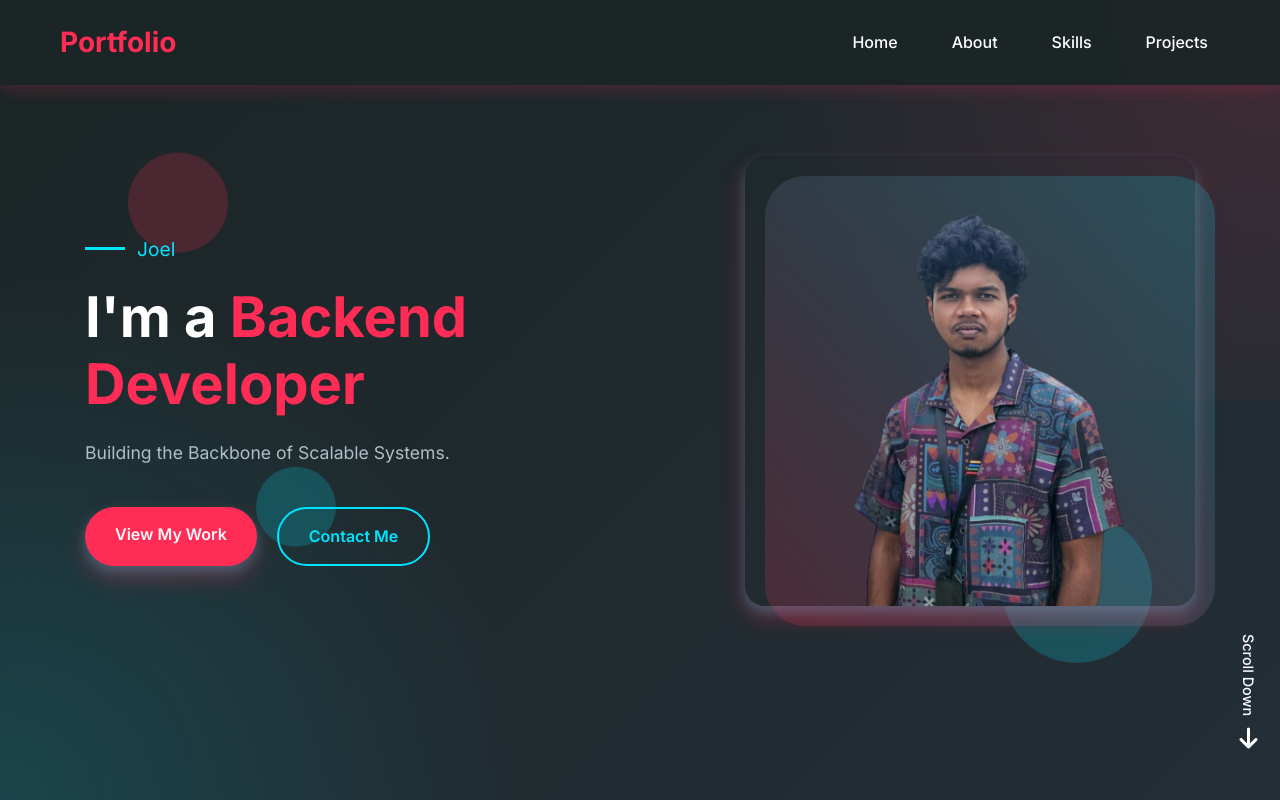
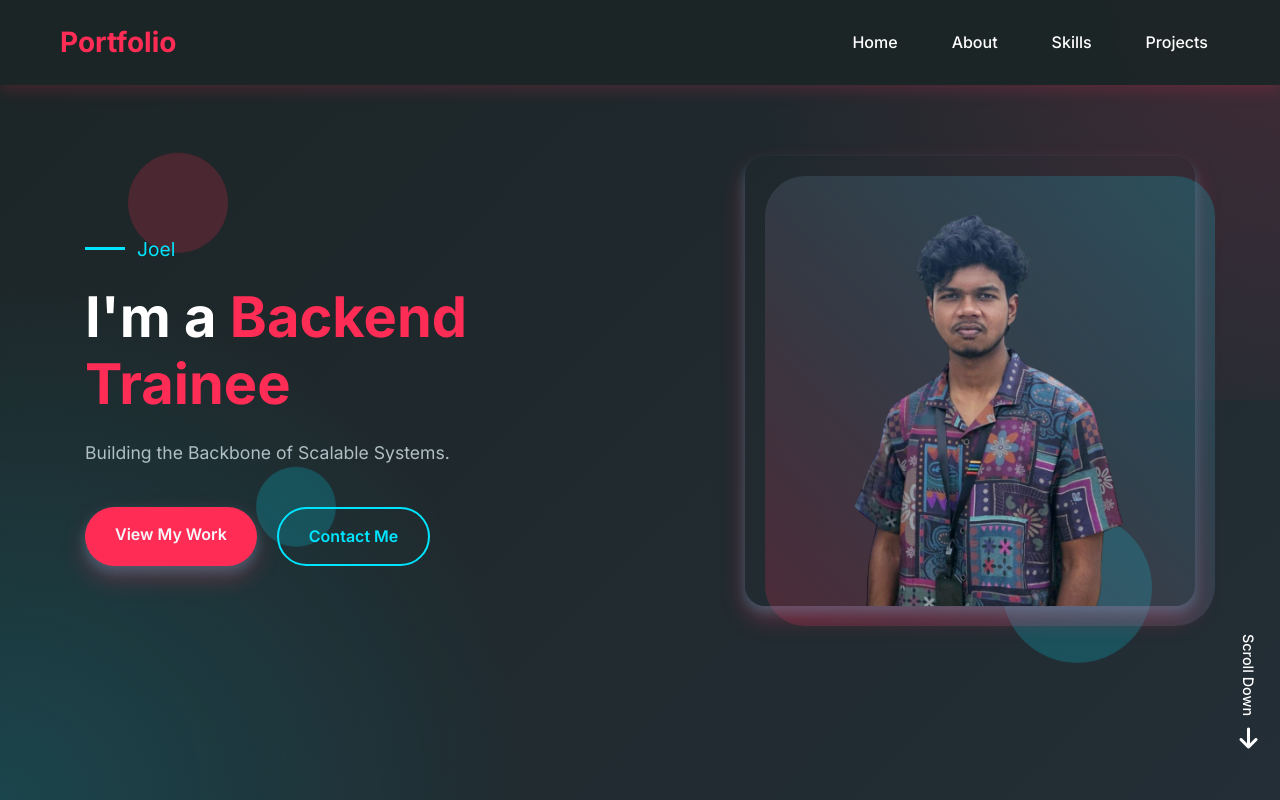
Before and after one commit to Joeee007/Portfolio, a plain HTML site: page Portfolio/index.html in a window 1280 px wide. Shown: the top 800 px of the page. Drawn offline with Linux system fonts and the light colour scheme.

Commit message:
Portfolio

```diff
--- a/Portfolio/index.html
+++ b/Portfolio/index.html
@@ -944,7 +944,7 @@
             <div class="hero-content">
                 <div class="hero-text">
                     <div class="hero-subtitle">Joel</div>
-                    <h1 class="hero-title">I'm a <span>Backend Developer</span> </h1>
+                    <h1 class="hero-title">I'm a <span>Backend Trainee</span> </h1>
                     <p class="hero-description">Building the Backbone of Scalable Systems.</p>
                     <div class="hero-cta">
                         <a href="#projects" class="btn btn-primary">View My Work</a>
```
